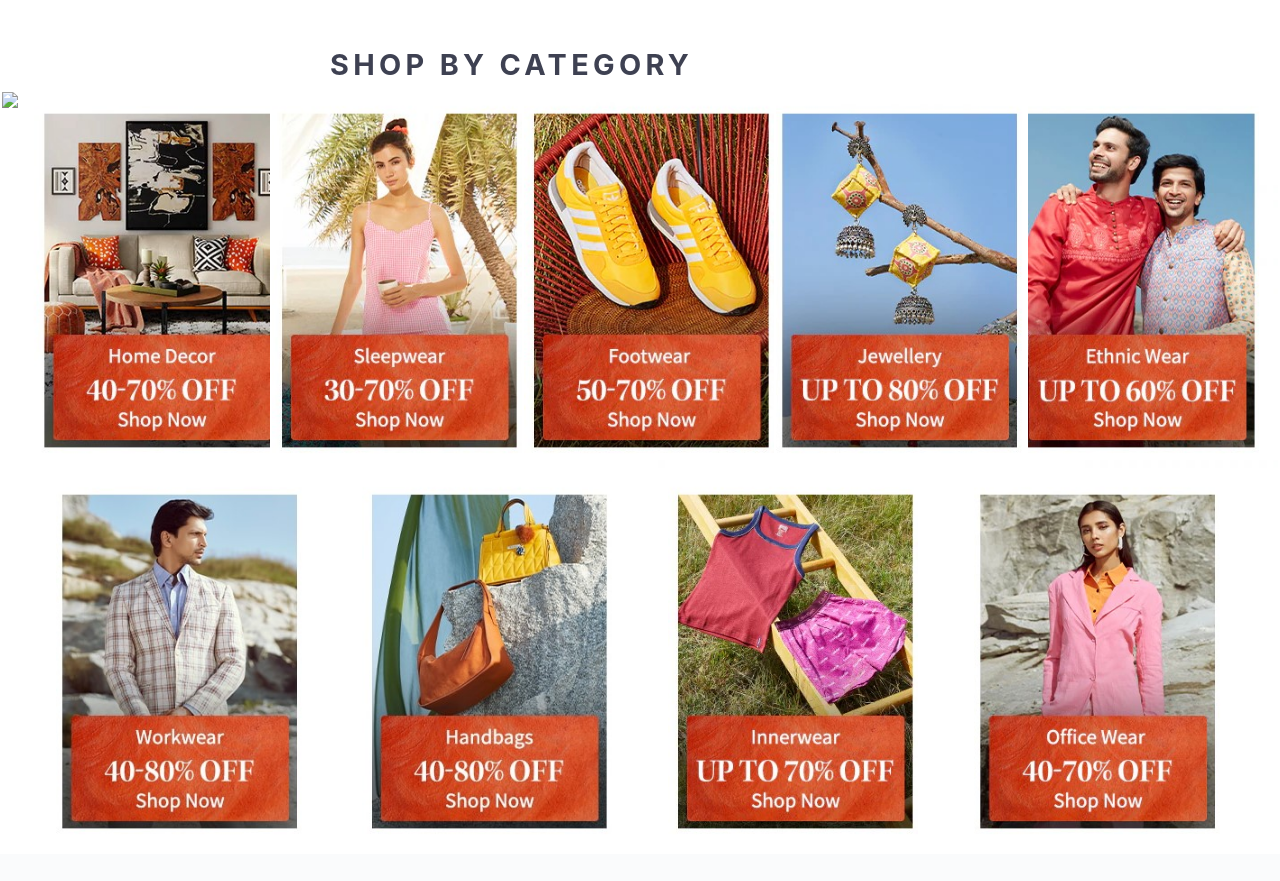
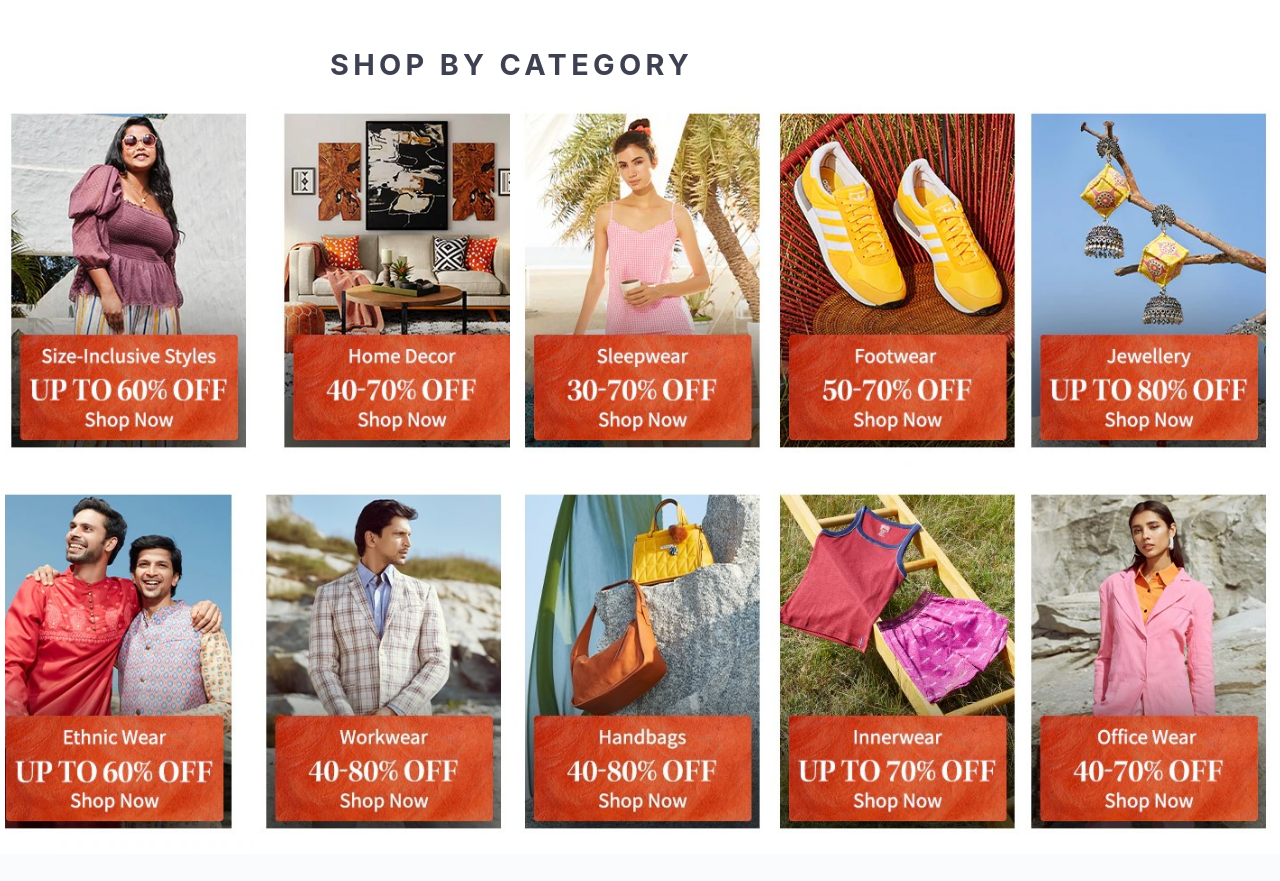
Before and after one commit to SatyajitChhatoi/mYNTRA, a plain HTML site: page index.html in a window 1280 px wide. Shown: the part 1515-2396 px from the top of the page. Drawn offline with nearby package versions, Linux system fonts and the light colour scheme.

Commit message:
image related code changed a bit

```diff
--- a/index.html
+++ b/index.html
@@ -76,7 +76,7 @@
 
       <div class="category_heading">SHOP BY CATEGORY </div>
       <div class="category_items">
-        <a href="#"><img class="sale_item" src="images/category/1.jpg" /></a>
+        <a href="#"><img class="sale_item" src="images/categories/1.jpg" /></a>
         <a href="#"><img class="sale_item" src="images/categories/2.jpg" /></a>
         <a href="#"><img class="sale_item" src="images/categories/3.jpg" /></a>
         <a href="#"><img class="sale_item" src="images/categories/4.jpg" /></a>
```
